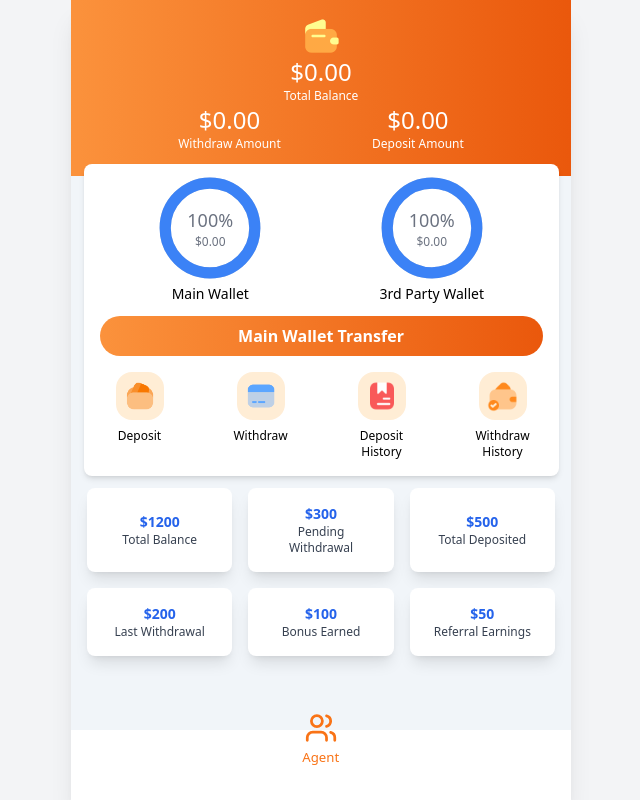
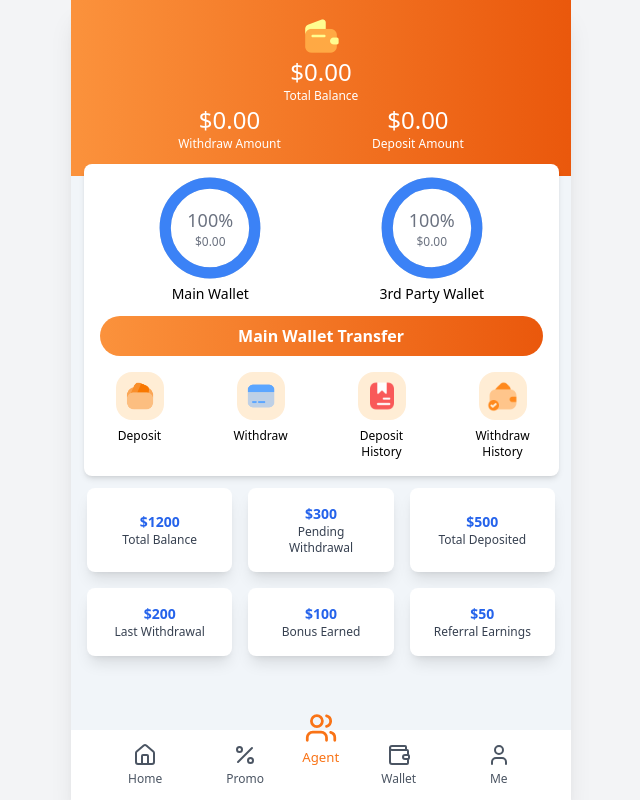
Before and after one commit to keinsta/tcvvip-clone, a React (Vite) app: page /wallet in a window 1280 px wide. Shown: the whole page, without its empty margins (319-959 px from the left). Built offline with nearby package versions, Linux system fonts and the light colour scheme.

Commit message:
Footer Layout changed

```diff
--- a/src/components/Footer.jsx
+++ b/src/components/Footer.jsx
@@ -5,28 +5,28 @@ import { Link } from "react-router-dom";
 const Footer = () => {
   return (
     <footer className="fixed bottom-0 w-full max-w-[500px] h-[70px] bg-white flex items-center justify-around shadow-t-md">
-      {/* <div>
+      <div className="flex justify-around w-[40%]">
         <Link to={"/"}>
           <FooterItem icon={<Home size={24} />} label="Home" />
         </Link>
         <Link to={"/promotion"}>
           <FooterItem icon={<Percent size={24} />} label="Promo" />
         </Link>
-      </div> */}
+      </div>
 
       {/* Central Agent Icon (Larger & Raised) */}
       <div className="flex flex-col items-center absolute -top-4">
         <FooterItem icon={<Users size={30} />} label="Agent" isCentral />
       </div>
 
-      {/* <div className="">
+      <div className="flex justify-around  w-[40%]">
         <Link to={"/wallet"}>
           <FooterItem icon={<Wallet size={24} />} label="Wallet" />
         </Link>
         <Link to={"/login"}>
           <FooterItem icon={<User size={24} />} label="Me" />
         </Link>
-      </div> */}
+      </div>
     </footer>
   );
 };
```
